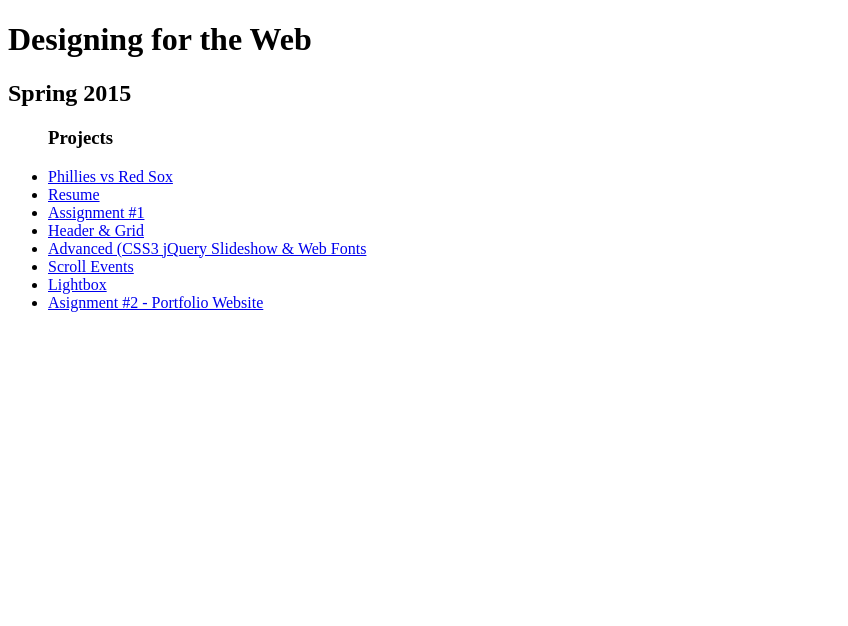
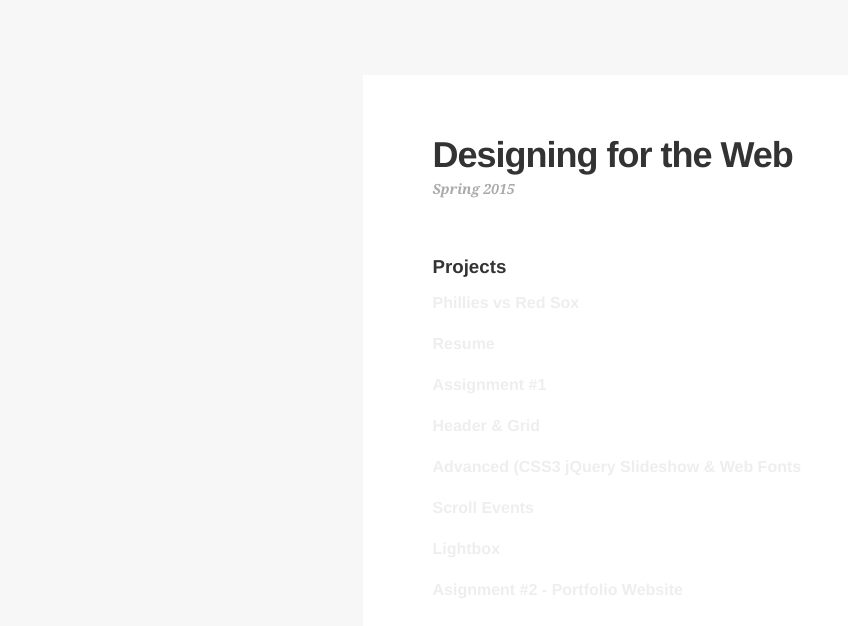
Before and after one commit to anthonyi/anthonyi.github.com, a plain HTML site: page index.html in a window 1280 px wide. Shown: the whole page, without its empty margins (0-848 px from the left). Drawn offline with Linux system fonts and the light colour scheme.

Commit message:
internal css created

```diff
--- a/index.html
+++ b/index.html
@@ -3,6 +3,66 @@
 	<head>
 		<title> Designing for the Web | Spring 2015
 		</title>
+
+		<style type='text/css'>
+
+			body {
+				background: #f7f7f7;
+				font-family: 'Helvetica', Arial, sans-serif;
+				color:#333333;
+				font-size: 16px;
+				line-height: 1.0;
+				font-weight:bold;
+			}
+
+			a,
+			a:active
+			a:visited {
+				text-decoration: none;
+				color: #eeeeee;
+
+			}
+
+			a:hover {
+				opactiy: .5;
+			}
+
+			div {
+				margin: 75px auto;
+				padding: 60px 70px 40px 70px;
+				background: #ffffff;
+				width: 415px;
+				border-radius: 1px solid #eeeeee;
+			}
+
+			h1 {
+				font-size: 36px;
+				line-height: 1.1;
+				margin: 0;
+				letter-spacing: -1px;
+			}
+
+			h2 {
+				font-family: Georgia, serif;
+				font-size: 14px;
+				line-height: 2.0;
+				color: #aaaaaa;
+				font-style: italic;
+				margin: 0 0 55px 0;
+			}
+
+			ul {
+				list-style-type: none;
+				padding: 0;
+				margin: 0;
+			}
+
+			li {
+				padding-bottom: 25px;
+			}
+
+		</style>
+
 
 	</head>
 		<body>
```
